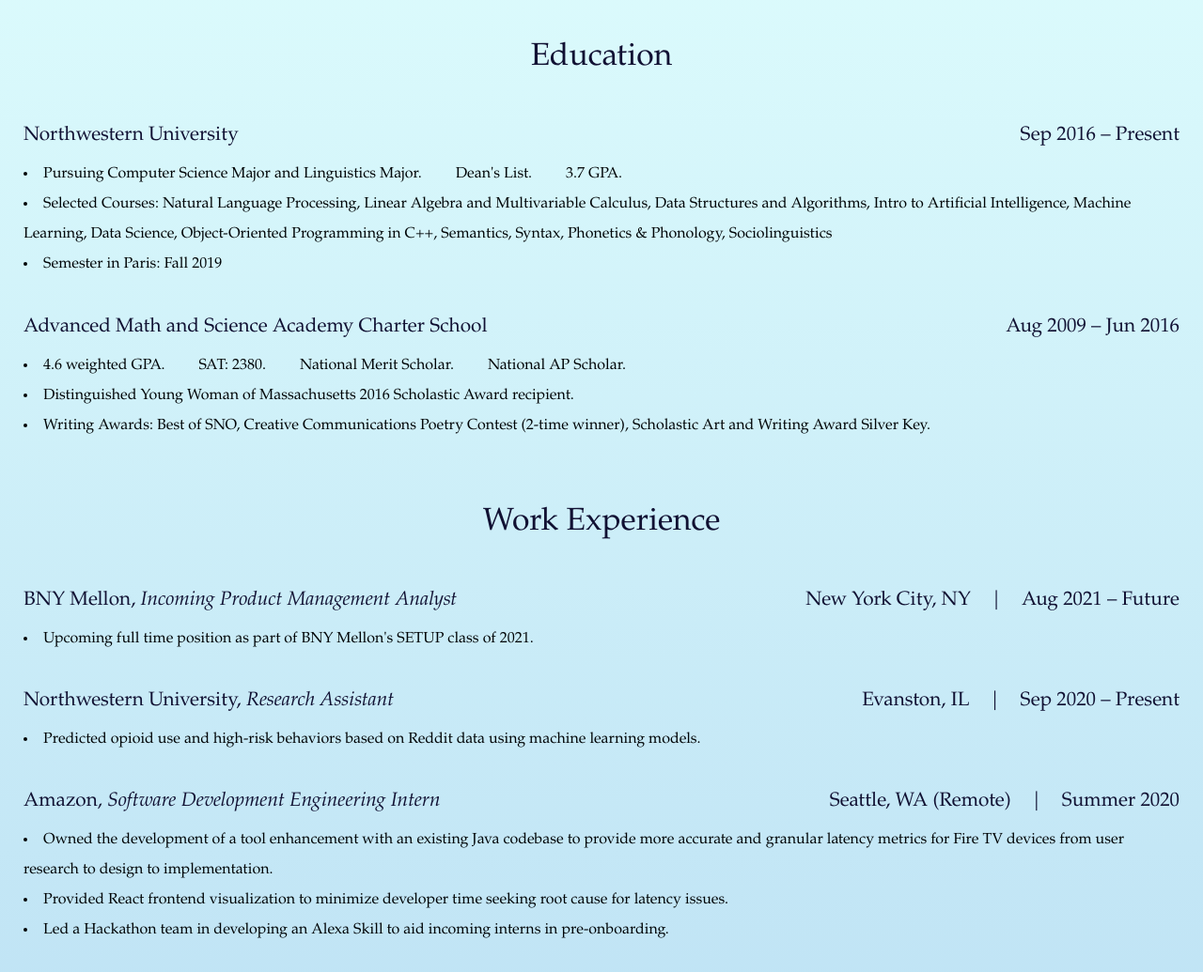
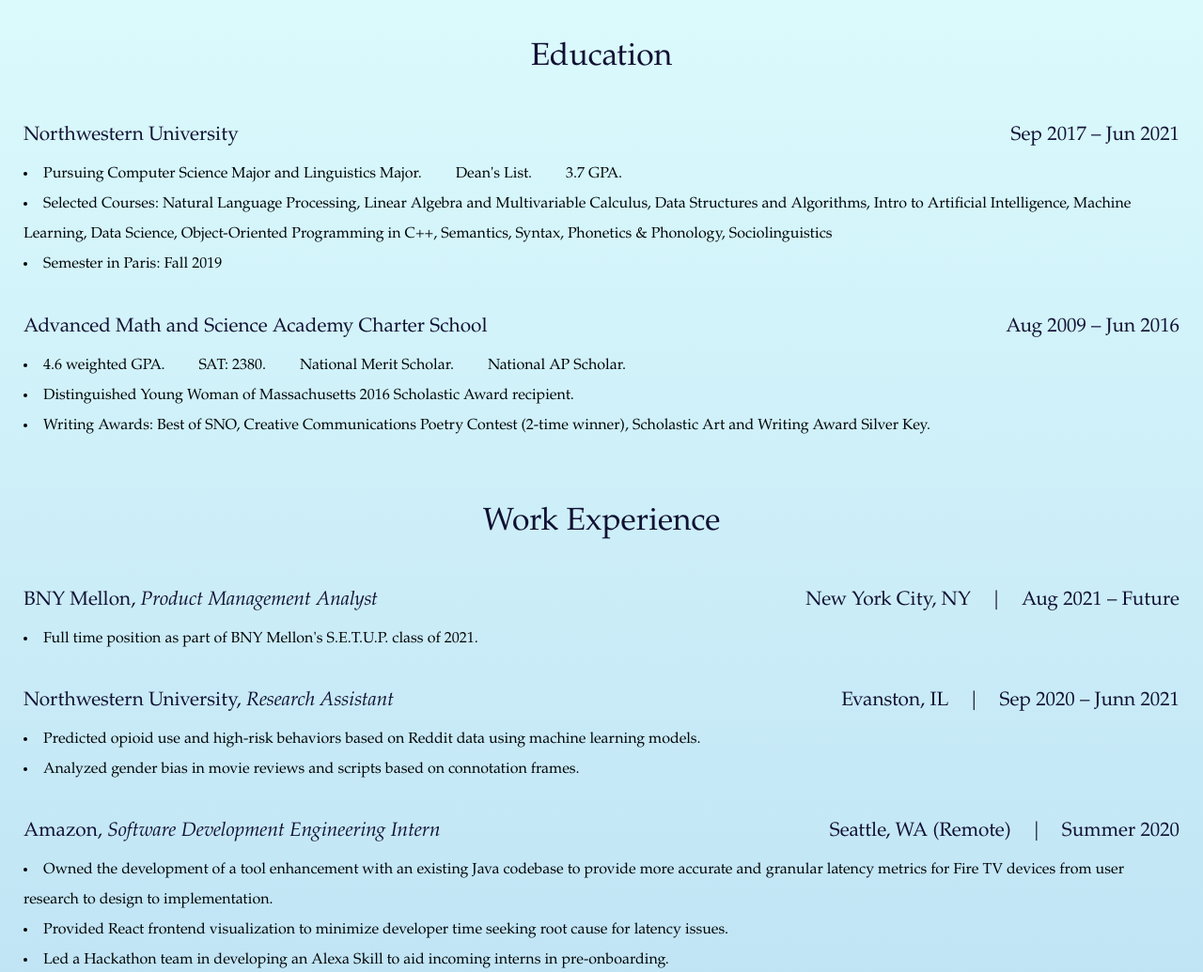
Before and after one commit to FOBkid20/FOBkid20.github.io, a plain HTML site: page index.html in a window 1280 px wide. Shown: the part 1540-2575 px from the top of the page at 94% size. Drawn offline with Linux system fonts and the light colour scheme; a web font is replaced by a local one.

Commit message:
august 2021

```diff
--- a/index.html
+++ b/index.html
@@ -88,7 +88,7 @@
 
         <div>
           <h4 align="center"> Education</h4>
-          <h6 style = "float: left; width: 50%"> Northwestern University  </h6><h6 style = "float: right; width: 50%" align = "right"> Sep 2016 – Present </h6>
+          <h6 style = "float: left; width: 50%"> Northwestern University  </h6><h6 style = "float: right; width: 50%" align = "right"> Sep 2017 – Jun 2021 </h6>
           <li> Pursuing Computer Science Major and Linguistics Major.&emsp;&emsp; Dean's List.&emsp;&emsp; 3.7 GPA.</li>
           <li> Selected Courses: Natural Language Processing, Linear Algebra and Multivariable Calculus, Data Structures and Algorithms, Intro to Artificial Intelligence, Machine Learning, Data Science, Object-Oriented Programming in C++, Semantics, Syntax, Phonetics & Phonology, Sociolinguistics </li>
           <li> Semester in Paris: Fall 2019 </li>
@@ -103,12 +103,13 @@
           <div style="clear: both">
 
 
-          <h6 style = "float: left; width: 50%"> BNY Mellon, <i>Incoming Product Management Analyst</i> </h6><h6 style = "float: right; width: 50%" align = "right">  New York City, NY&emsp;|&emsp;Aug 2021 – Future</h6>
-          <li> Upcoming full time position as part of BNY Mellon's SETUP class of 2021.
+          <h6 style = "float: left; width: 50%"> BNY Mellon, <i> Product Management Analyst</i> </h6><h6 style = "float: right; width: 50%" align = "right">  New York City, NY&emsp;|&emsp;Aug 2021 – Future</h6>
+          <li> Full time position as part of BNY Mellon's S.E.T.U.P. class of 2021.
           </li>
 
-          <h6 style = "float: left; width: 50%"> Northwestern University, <i>Research Assistant</i> </h6><h6 style = "float: right; width: 50%" align = "right">  Evanston, IL&emsp;|&emsp;Sep 2020 – Present</h6>
-          <li> Predicted opioid use and high-risk behaviors based on Reddit data using machine learning models.
+          <h6 style = "float: left; width: 50%"> Northwestern University, <i>Research Assistant</i> </h6><h6 style = "float: right; width: 50%" align = "right">  Evanston, IL&emsp;|&emsp;Sep 2020 – Junn 2021</h6>
+          <li> Predicted opioid use and high-risk behaviors based on Reddit data using machine learning models.</li>
+          <li> Analyzed gender bias in movie reviews and scripts based on connotation frames.
           </li>
 
           <h6 style = "float: left; width: 50%"> Amazon, <i>Software Development Engineering Intern</i> </h6><h6 style = "float: right; width: 50%" align = "right">  Seattle, WA (Remote)&emsp;|&emsp;Summer 2020 </h6>
```
